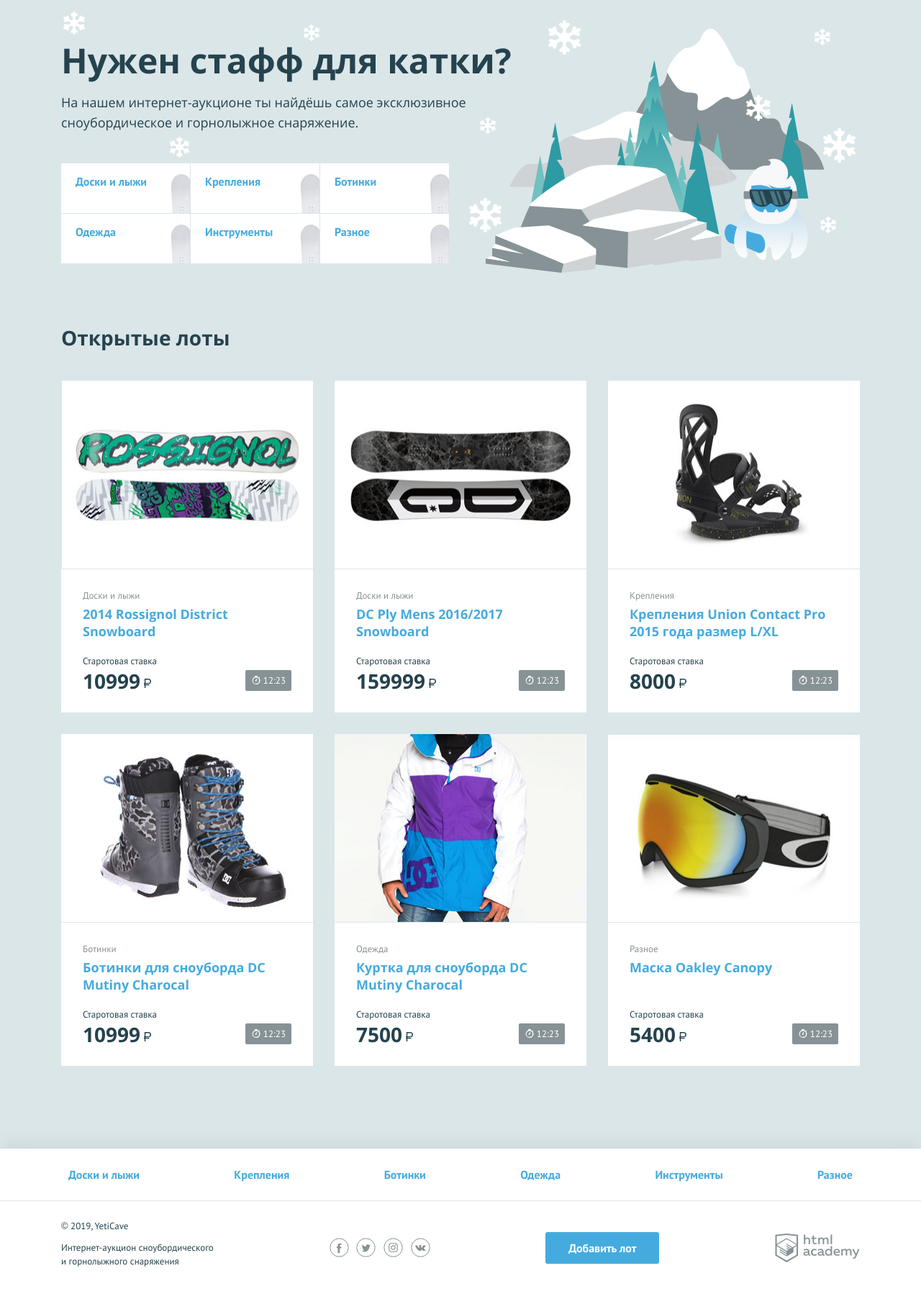
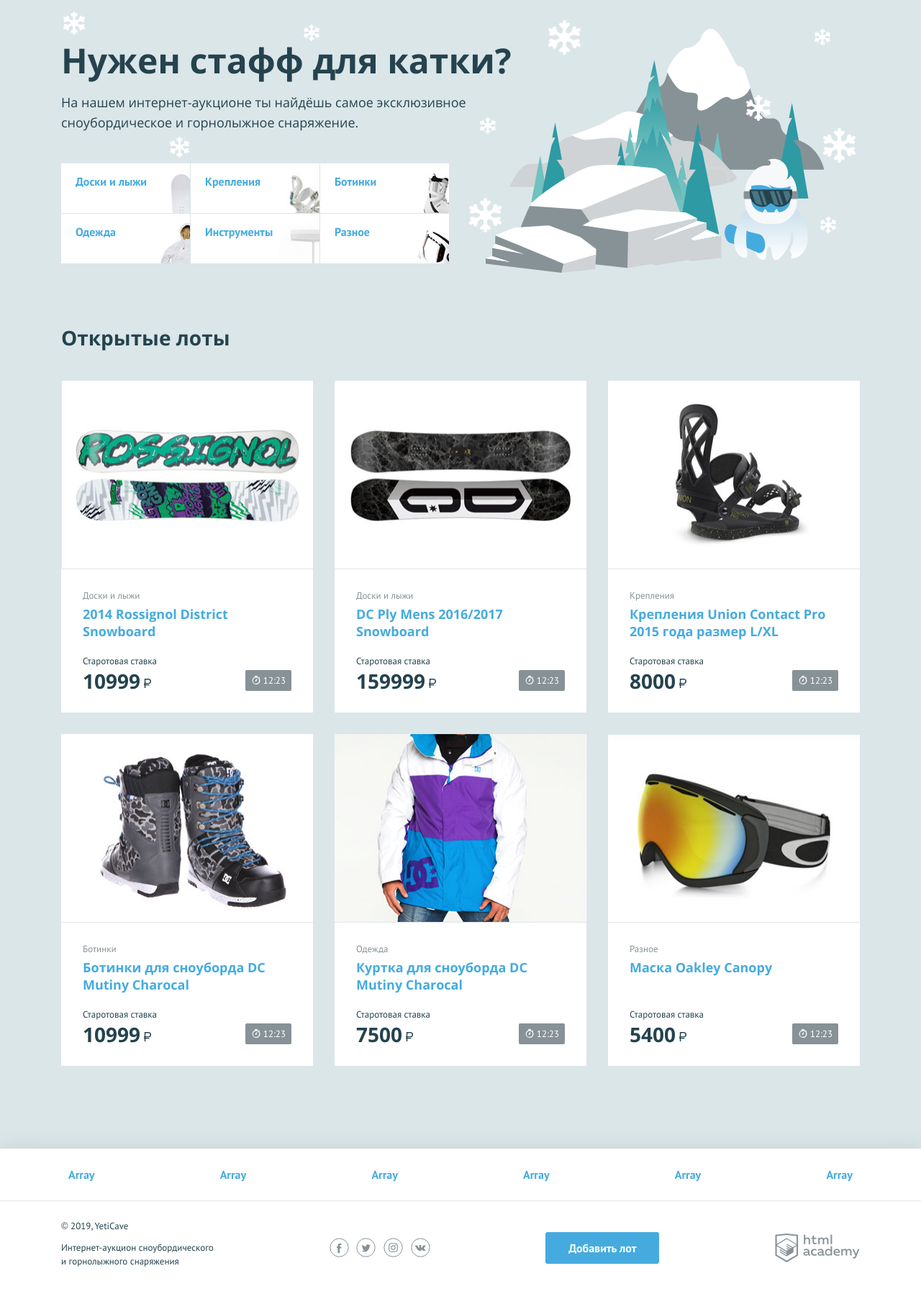
Before and after one commit to tarantil120/yeticave, a PHP site: page / in a window 1280 px wide. Shown: the part 108-1906 px from the top of the page at 72% size. Run offline with PHP 8.4, Linux system fonts and the light colour scheme.

Commit message:
Задание№2(испр.)

```diff
--- a/index.php
+++ b/index.php
@@ -2,7 +2,14 @@
 $is_auth = rand(0, 1);
 
 $user_name = 'tarantil120'; // укажите здесь ваше имя
-$array = array("Доски и лыжи","Крепления","Ботинки","Одежда","Инструменты","Разное");
+$array = array(
+    array("Category"=>"Доски и лыжи","Image"=>"boards"),
+    array("Category"=>"Крепления","Image"=>"attachment"),
+    array("Category"=>"Ботинки","Image"=>"boots"),
+    array("Category"=>"Одежда","Image"=>"clothing"),
+    array("Category"=>"Инструменты","Image"=>"tools"),
+    array("Category"=>"Разное","Image"=>"other")
+    );
 
 $category_info = array(
     array("Title"=>"2014 Rossignol District Snowboard", "Category"=>"Доски и лыжи","Price"=>"10999","Image URL"=>"img/lot-1.jpg"),
@@ -12,6 +19,8 @@
     array("Title"=>"Куртка для сноуборда DC Mutiny Charocal","Category"=>"Одежда","Price"=>"7500","Image URL"=>"img/lot-5.jpg"),
     array("Title"=>"Маска Oakley Canopy","Category"=>"Разное","Price"=>"5400","Image URL"=>"img/lot-6.jpg")
 );
+
+
 ?>
 <!DOCTYPE html>
 <html lang="ru">
@@ -40,7 +49,7 @@
 
             <?php
 
-                if($is_auth==1){
+                if($is_auth){
                     ?>
                     <div class="user-menu__image">
         <img src="img/user.jpg" width="40" height="40" alt="Пользователь">
@@ -74,8 +83,8 @@
             foreach($array as $category){
                 ?>
 
-            <li class="promo__item promo__item--boards">
-                <a class="promo__link" href="all-lots.html"><?=$category?></a>
+            <li class="promo__item promo__item--<?=$category["Image"]?>">
+                <a class="promo__link" href="all-lots.html"><?=$category["Category"]?></a>
             </li>
             <?php } ?>
         </ul>
@@ -119,7 +128,6 @@
             <?php
             foreach($array as $category){
                 ?>
-            <!--заполните этот список из массива категорий-->
             <li class="nav__item">
                 <a href="pages/all-lots.html"><?=$category?></a>
             </li>
```
